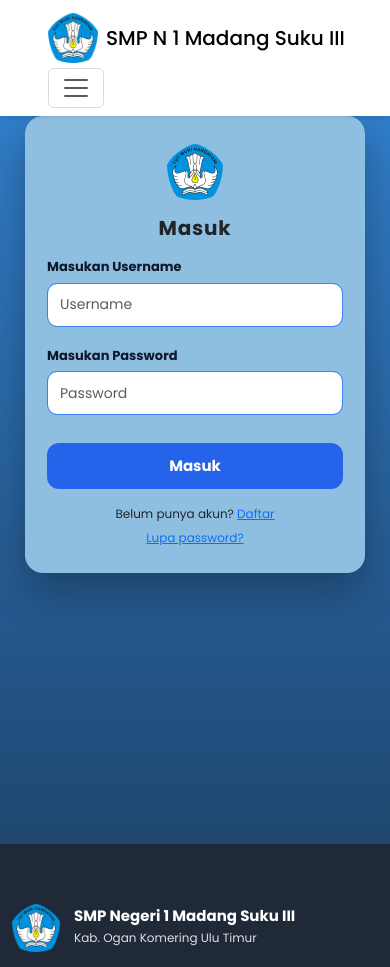
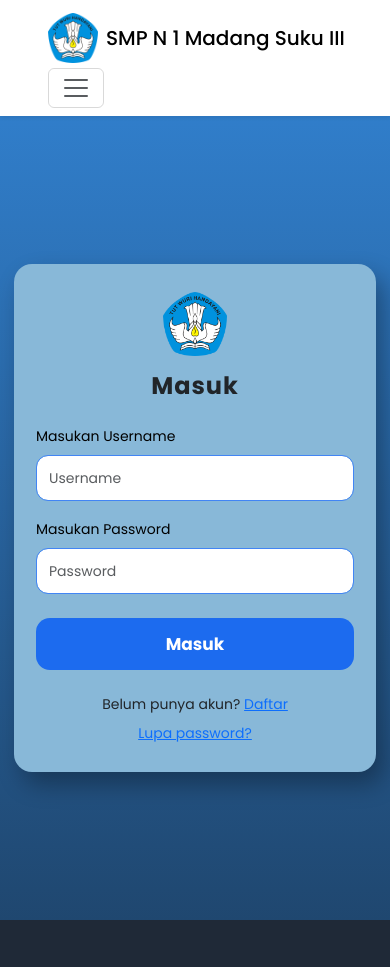
Before and after one commit to Mhanggakusuma/literasi-bullying, a Django app: a page that uses templates/base_public.html in a window 390 px wide. Shown: the top 967 px of the page. Run offline with Django 5.2, Linux system fonts and the light colour scheme.

Commit message:
style(ui): refine mobile login card spacing and layout

```diff
--- a/static/css/style.css
+++ b/static/css/style.css
@@ -434,189 +434,116 @@ body {
 /* ===================================================== */
 
 .auth-hero {
-  min-height: calc(100vh - 120px);
+  min-height: 100vh;
+  padding: 80px 16px 40px;
   background: linear-gradient(
     180deg,
     rgba(13,106,198,0.85),
     rgba(7,51,96,0.9)
   );
-  display: flex;
-  justify-content: center;
-  align-items: center;
-}
-
-/* ================= CARD ================= */
-
+}
+
+/* CARD */
 .login-card,
 .register-card,
 .forgot-card {
-  background: #8fbfe0;
+  background: #88B8D8;
   border-radius: 16px;
-  box-shadow: 0 18px 40px rgba(0,0,0,0.28);
-  padding: 32px 36px;
-}
-
-.login-card,
-.register-card {
+  box-shadow: 8px 12px 24px rgba(0,0,0,0.32);
+  padding: 36px 40px;
   width: 560px;
-}
-
-.forgot-card {
-  width: 480px;
-}
-
-/* ================= LOGO & TITLE ================= */
-
+  max-width: 100%;
+}
+
+/* LOGO */
 .login-logo {
-  width: 64px;
+  width: 80px;
+}
+
+/* TITLE */
+.login-title {
+  font-size: 32px;
+  font-weight: 700;
+  letter-spacing: 0.06em;
   margin-bottom: 10px;
 }
 
-.login-title {
-  font-size: 30px;
-  font-weight: 700;
-  letter-spacing: 0.06em;
-  margin-bottom: 6px;
-}
-
-/* ================= FORM ================= */
-
+/* FORM */
 .form-label {
-  font-size: 13px;
-  color: #0f172a;
+  font-size: 14px;
+  color: #000;
+}
+
+.custom-input {
+  border-radius: 12px;
+  border: 1px solid #4285F4;
+  height: 44px;
+  font-size: 14px;
+}
+
+/* BUTTON */
+.btn-login {
+  background: #1C6BEF !important;
+  color: #ffffff !important;
+  font-size: 18px;
   font-weight: 600;
-  margin-bottom: 6px;
-}
-
-.custom-input {
-  border-radius: 10px;
-  border: 1px solid #3b82f6;
-  height: 42px;
-  font-size: 14px;
-  padding: 0 12px;
-}
-
-/* ================= BUTTON ================= */
-
-.btn-login {
-  background: #2563eb !important;
-  color: #ffffff !important;
-  font-size: 16px;
-  font-weight: 700;
-  border-radius: 12px;
-  height: 46px;
+  border-radius: 14px;
+  height: 50px;
   border: none;
 }
 
 /* ===================================================== */
-/* ================= RESPONSIVE TABLET ================= */
+/* ================= MOBILE RESPONSIVE ================= */
 /* ===================================================== */
 
-@media (max-width: 992px) {
+@media (max-width: 576px) {
+
+  .auth-hero {
+    padding: 70px 14px 30px;
+  }
+
   .login-card,
   .register-card,
   .forgot-card {
-    width: 92%;
-    padding: 30px;
+    width: 100%;
+    padding: 28px 22px;
+    border-radius: 18px;
+  }
+
+  .login-logo {
+    width: 64px;
+  }
+
+  .login-title {
+    font-size: 24px;
+    letter-spacing: 0.04em;
+  }
+
+  .custom-input {
+    height: 46px;
+    font-size: 14px;
+  }
+
+  .btn-login {
+    height: 52px;
+    font-size: 17px;
+  }
+
+  /* LINK BAWAH JADI VERTIKAL */
+  .login-card .d-flex {
+    flex-direction: column;
+    align-items: center;
+    gap: 8px;
   }
 }
 
 /* ===================================================== */
-/* ========== RESPONSIVE MOBILE – RAPI & SEIMBANG ======= */
+/* ================= FOOTER ============================= */
 /* ===================================================== */
 
-@media (max-width: 576px) {
-
-  /* HERO */
-  .auth-hero {
-    min-height: 100vh !important;
-    padding: 64px 16px 32px !important;
-    align-items: flex-start !important;
-  }
-
-  /* CARD – VERTIKAL RAPI */
-  .login-card,
-  .register-card,
-  .forgot-card {
-    width: 100% !important;
-    max-width: 340px !important;     /* PAS, TIDAK TERLALU KECIL */
-    margin: 0 auto !important;
-    padding: 28px 22px 26px !important;
-    border-radius: 18px !important;
-  }
-
-  /* LOGO */
-  .login-logo {
-    width: 56px !important;
-    margin-bottom: 12px !important;
-  }
-
-  /* TITLE */
-  .login-title {
-    font-size: 20px !important;
-    letter-spacing: 0.04em !important;
-    margin-bottom: 10px !important;
-  }
-
-  /* FORM SPACING */
-  .login-card form {
-    margin-top: 14px !important;
-  }
-
-  .login-card .mb-3 {
-    margin-bottom: 16px !important;
-  }
-
-  /* LABEL */
-  .form-label {
-    font-size: 13px !important;
-  }
-
-  /* INPUT */
-  .custom-input {
-    height: 44px !important;
-    font-size: 14px !important;
-    border-radius: 10px !important;
-  }
-
-  /* BUTTON */
-  .btn-login {
-    height: 46px !important;
-    font-size: 15px !important;
-    border-radius: 12px !important;
-    margin-top: 12px !important;
-  }
-
-  /* LINK BAWAH */
-  .login-card .small {
-    margin-top: 16px !important;
-    font-size: 12px !important;
-    display: flex !important;
-    flex-direction: column !important;
-    gap: 6px !important;
-    text-align: center !important;
-  }
-}
-
-/* =====================================================
-   FINAL FIX – LOGIN POSITION WITH FIXED NAVBAR
-===================================================== */
-@media (max-width: 576px) {
-
-  /* Override efek body margin-top dari navbar */
-  .auth-hero {
-    min-height: calc(100vh - 76px) !important; /* tinggi navbar */
-    padding-top: 40px !important;
-    padding-bottom: 32px !important;
-    align-items: flex-start !important;
-  }
-
-  /* Card tetap vertikal & rapi */
-  .login-card,
-  .register-card,
-  .forgot-card {
-    margin-top: 0 !important;
-  }
+.footer {
+  background: #0D6AC6;
+  font-size: 18px;
 }
 
 
```
